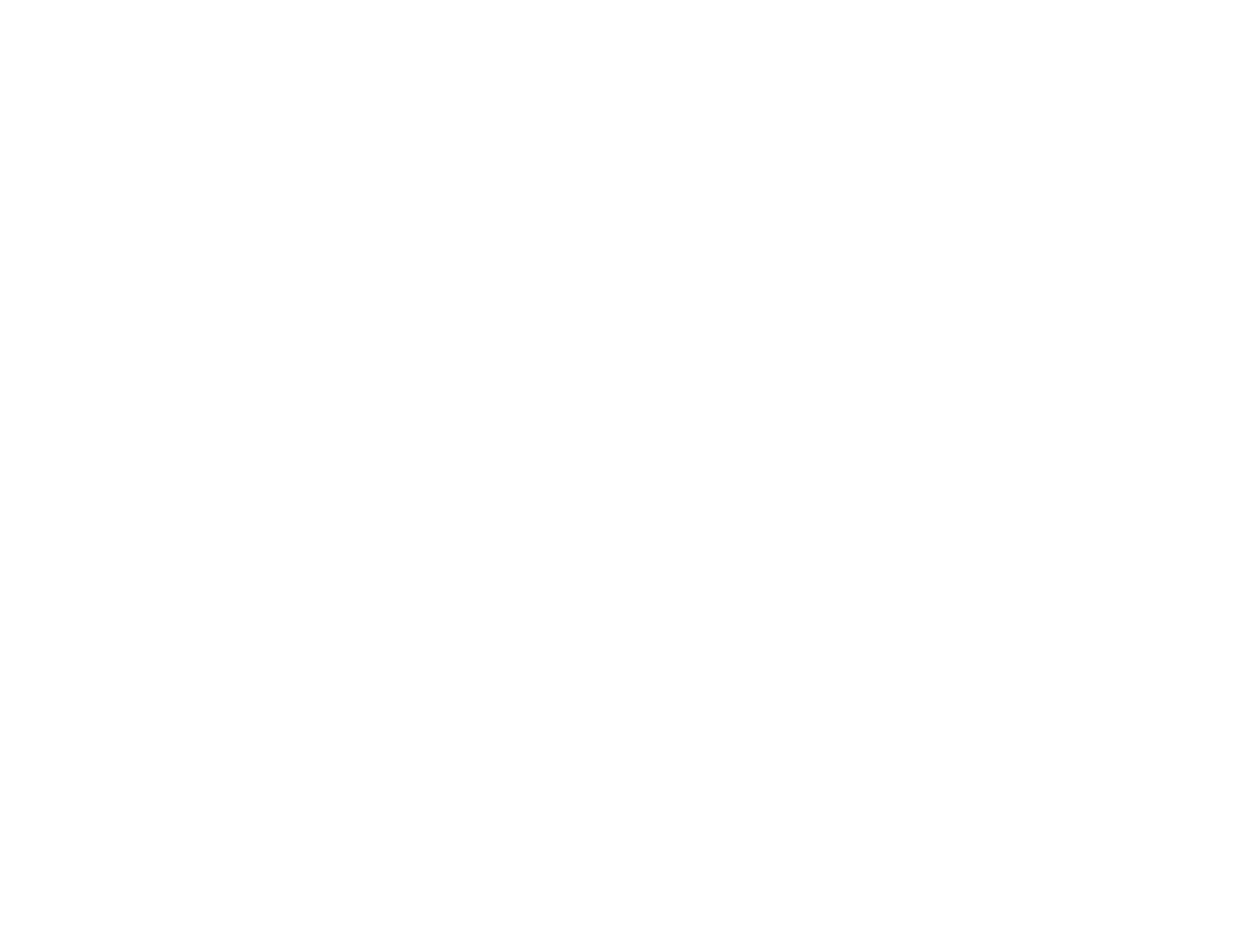
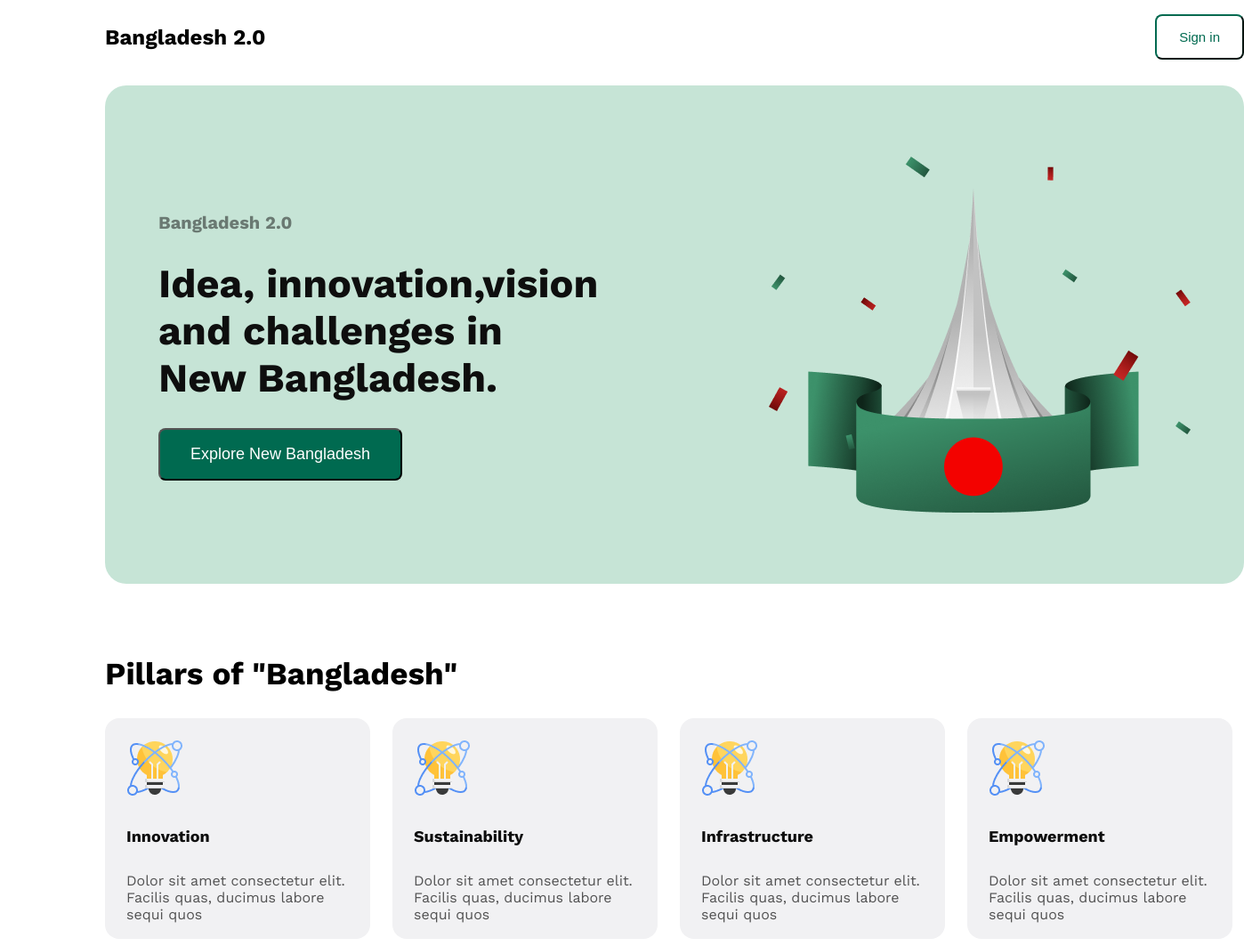
Before and after one commit to abirjuboraj201/b11-asign1, a plain HTML site: page index.html in a window 1280 px wide. Shown: the whole page at 89% size, 1398 px wide, since content can reach past the window. Before the commit the page ends 800 px from the top, so only its background shows below. Drawn offline with nearby package versions, Linux system fonts and the light colour scheme.

Commit message:
first commit for header and piller section

```diff
--- a/index.html
+++ b/index.html
@@ -4,14 +4,65 @@
     <meta charset="UTF-8">
     <meta name="viewport" content="width=device-width, initial-scale=1.0">
     <title>assignment-1</title>
+    <link rel="preconnect" href="https://fonts.googleapis.com">
+    <link rel="preconnect" href="https://fonts.gstatic.com" crossorigin>
+    <link href="https://fonts.googleapis.com/css2?family=Fira+Sans:ital,wght@0,100;0,200;0,300;0,400;0,500;0,600;0,700;0,800;0,900;1,100;1,200;1,300;1,400;1,500;1,600;1,700;1,800;1,900&family=Open+Sans:ital,wght@0,300..800;1,300..800&family=Work+Sans:ital,wght@0,100..900;1,100..900&display=swap" rel="stylesheet">
+
+    <link rel="stylesheet" href="styles/styles.css">
 
 </head>
-<body>
+<body class="work-sans-normal">
     <header>
+        <nav>
+            <h2>Bangladesh 2.0</h2>
+            <a href=""><button class="nav-btn">Sign in</button></a>
+        </nav>
 
+        <div class="banner">
+            <div class="banner-col1">
+                <h4 class="banner-heading">Bangladesh 2.0</h4>
+                <h1 class="banner-title">Idea, innovation,vision and challenges in <br> New Bangladesh.</h1>
+                    <button class="banner-btn">Explore New Bangladesh</button>
+            </div>
+
+            <div class="banner-col2">
+                <img src="assets/hero.png" alt="">
+
+            </div>
+
+        </div>
     </header>
 
     <main>
+        <section class="sec-pillers">
+            <h2 class="sec-pillers-heading">Pillars of "Bangladesh"</h2>
+            <div class="piller-container">
+                <div class="piller">
+                    <img src="assets/card-icon.png" alt="">
+                    <h5 class="piller-title">Innovation</h5>
+                    <p class="piller-description">Dolor sit amet consectetur elit. Facilis quas, ducimus labore sequi quos</p>
+                </div>
+
+                <div class="piller">
+                    <img src="assets/card-icon.png" alt="">
+                    <h5 class="piller-title">Sustainability</h5>
+                    <p class="piller-description">Dolor sit amet consectetur elit. Facilis quas, ducimus labore sequi quos</p>
+                </div>
+                <div class="piller">
+                    <img src="assets/card-icon.png" alt="">
+                    <h5 class="piller-title">Infrastructure</h5>
+                    <p class="piller-description">Dolor sit amet consectetur elit. Facilis quas, ducimus labore sequi quos</p>
+                </div>
+                <div class="piller">
+                    <img src="assets/card-icon.png" alt="">
+                    <h5 class="piller-title">Empowerment</h5>
+                    <p class="piller-description">Dolor sit amet consectetur elit. Facilis quas, ducimus labore sequi quos</p>
+                </div>
+
+            </div>
+
+        </section>
+
 
     </main>
 
--- /dev/null
+++ b/styles/styles.css
@@ -0,0 +1,106 @@
+
+.work-sans-normal {
+  font-family: "Work Sans", serif;
+  font-optical-sizing: auto;
+  font-weight: <weight>;
+  font-style: normal;
+}
+header{
+    width: 1280px;
+}
+nav{
+    width: 1280px;
+    display: flex;
+    justify-content:space-between;
+    align-items: center;
+    margin: 0px 110px;
+
+
+}
+.nav-btn{
+    background-color: white;
+    border-width: 2px;
+    border-color: #006A50;
+    border-radius: 8px;
+    padding: 15px 25px;
+    color: #006A50 ;
+    font-weight: 600px;
+    font-size: 15px;
+}
+
+.banner{
+    width: 1280px;
+    height: 560px;
+    margin: 20px 100px 80px 110px;
+    border-radius: 24px;
+    background-color: #C6E4D6;
+    display: flex;
+    justify-content: center;
+    align-items: center;
+    gap: 64px;
+
+
+}
+.banner-col1{
+   margin: 117px 60px ;
+   gap: 5px;
+}
+.banner-heading{
+    font-weight: 500px;
+    font-size: 20px;
+    color: rgba(14, 14, 14, 0.5);
+}
+
+.banner-title{
+    font-weight: bold;
+    font-size: 45px;
+    color: rgba(14, 14, 14, 1)
+}
+.banner-btn{
+    background-color: #006A50;
+    padding: 17px 34px;
+    color: white;
+    font-weight: 500px;
+    font-size: 18px;
+    border-radius: 8px;
+}
+.banner-col2{
+    width: 475px;
+    height: 400px;
+    margin: 80px 60px;
+}
+main{
+    width: 1280px;
+    margin-left: 110px;
+}
+.sec-piller{
+    width: 1280px;
+    height: 325px;
+    margin: 80px 160px;
+    gap: 5px;
+}
+.sec-pillers-heading{
+    font-weight: bold;
+    font-size: 35px;
+}
+
+.piller{
+    width: 250px;
+    height: 200px;
+    background-color: #F1F1F3;
+    padding: 24px;
+    border-radius: 16px;
+}
+.piller-title{
+    font-weight: bold;
+    font-size: 18px;
+    color: #0E0E0E;
+}
+.piller-description{
+    font-size: 16px;
+    color: rgba(14, 14, 14, 0.7);
+}
+.piller-container{
+    display: flex;
+    gap: 25px;
+}
```
Also changed, not shown: 1 other file.
